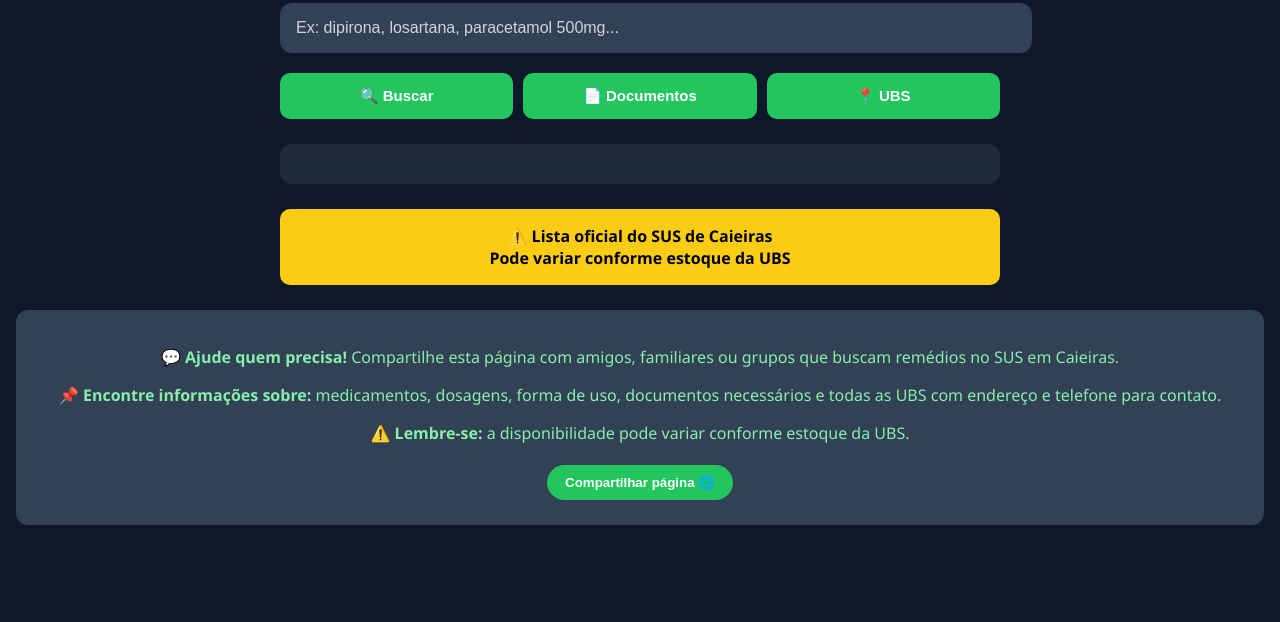
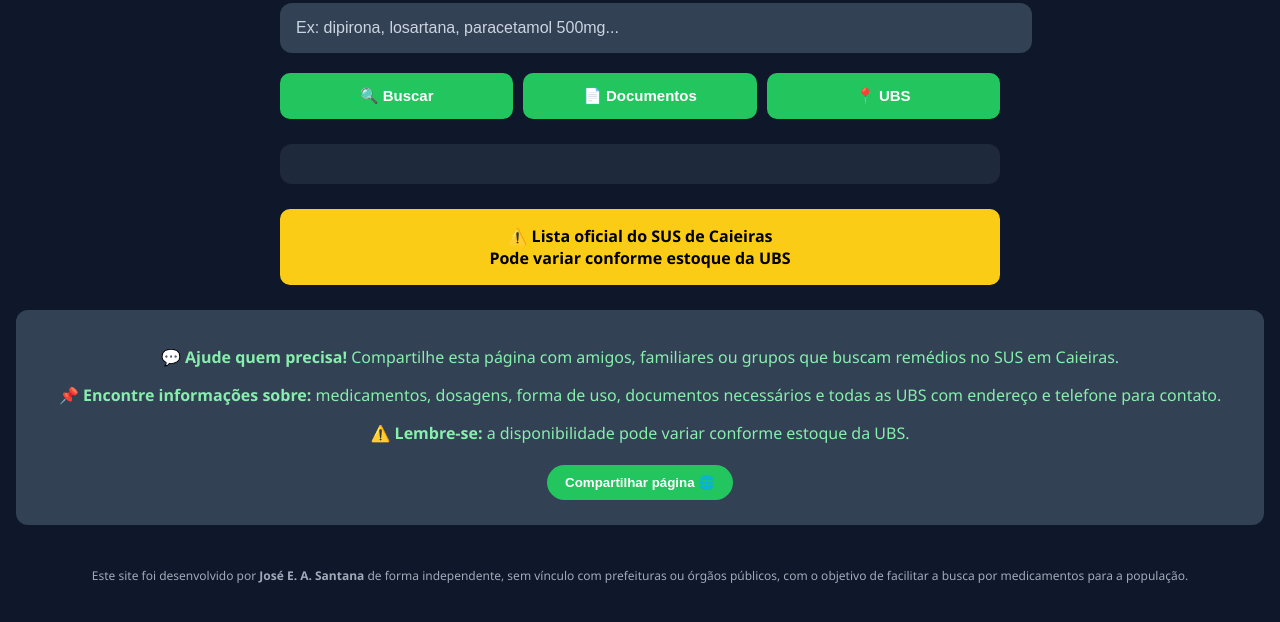
Before and after one commit to joseandrade17/Busca-Meds-Cidad-o, a plain HTML site: page index.html in a window 1280 px wide. Shown: the part 188-810 px from the top of the page. Drawn offline with Linux system fonts and the light colour scheme.

Commit message:
Add footer with developer details
Added footer section with developer information.

```diff
--- a/index.html
+++ b/index.html
@@ -65,7 +65,14 @@
       Compartilhar página 🌐
     </button>
   </div>
-
+<!-- RODAPÉ -->
+<footer class="rodape">
+  <p>
+    Este site foi desenvolvido por <strong>José E. A. Santana</strong> de forma independente,
+    sem vínculo com prefeituras ou órgãos públicos, com o objetivo de facilitar a busca por
+    medicamentos para a população.
+  </p>
+</footer>
 <script src="script.js"></script>
 </body>
 </html>
```
